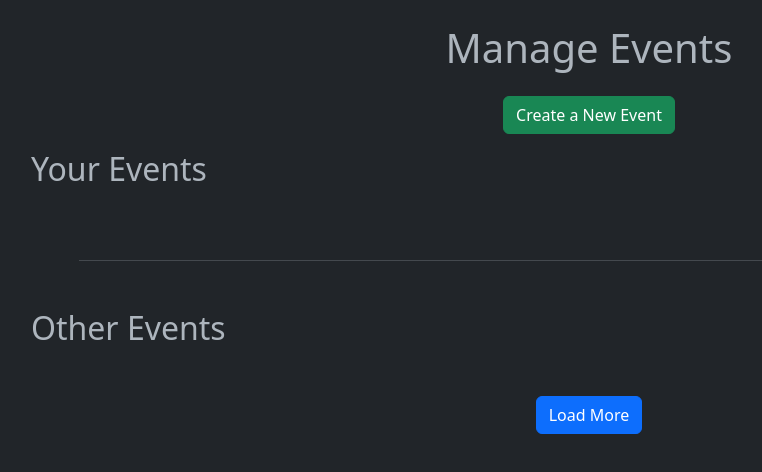
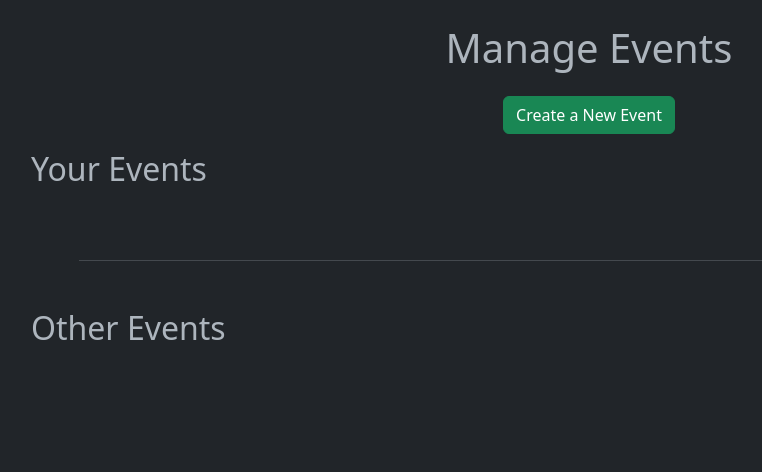
Before and after one commit to dionabou/ASE220_EventManagementApp, a plain HTML site: page organizer.html in a window 1280 px wide. Shown: the whole page, without its empty margins (51-813 px from the left). Drawn offline with nearby package versions, Linux system fonts and the light colour scheme; no server answers.

Commit message:
removed "load more" button

```diff
--- a/organizer.html
+++ b/organizer.html
@@ -126,9 +126,6 @@
     <h2>Other Events</h2>
     <div class="row row-cols-1 row-cols-md-3 g-4 mt-4" id="event-container"></div>
 
-    <div class="text-center my-4">
-      <button id="load-more" class="btn btn-primary">Load More</button>
-    </div>
   </div>
 
   <!--Modal to show event details-->
```
